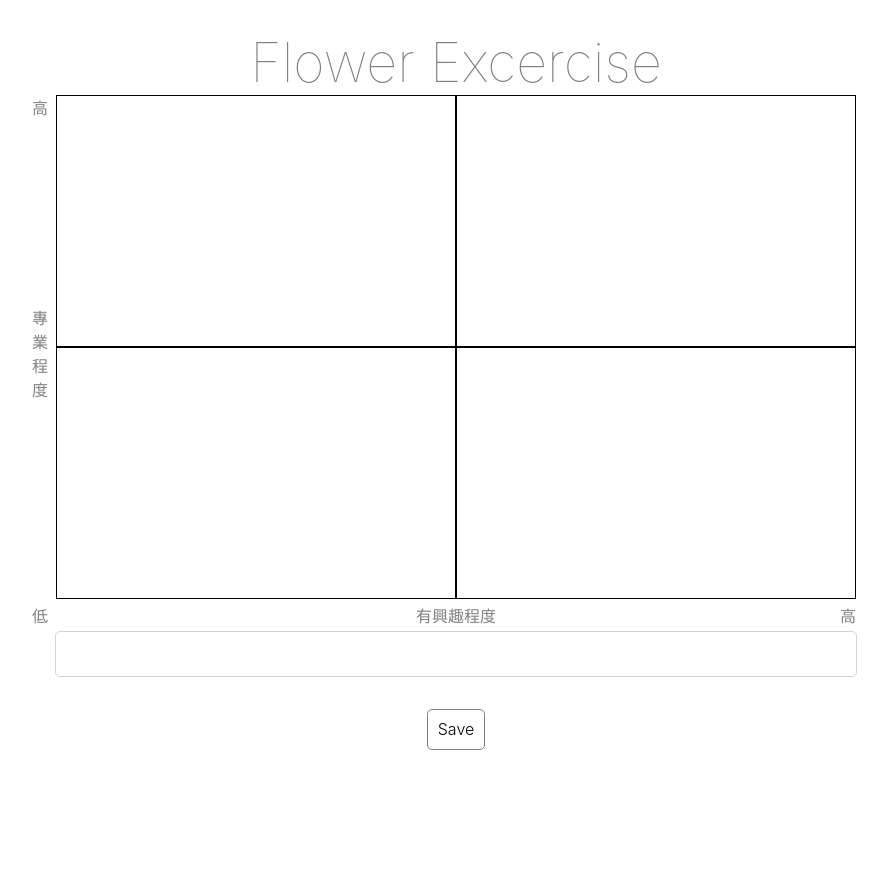
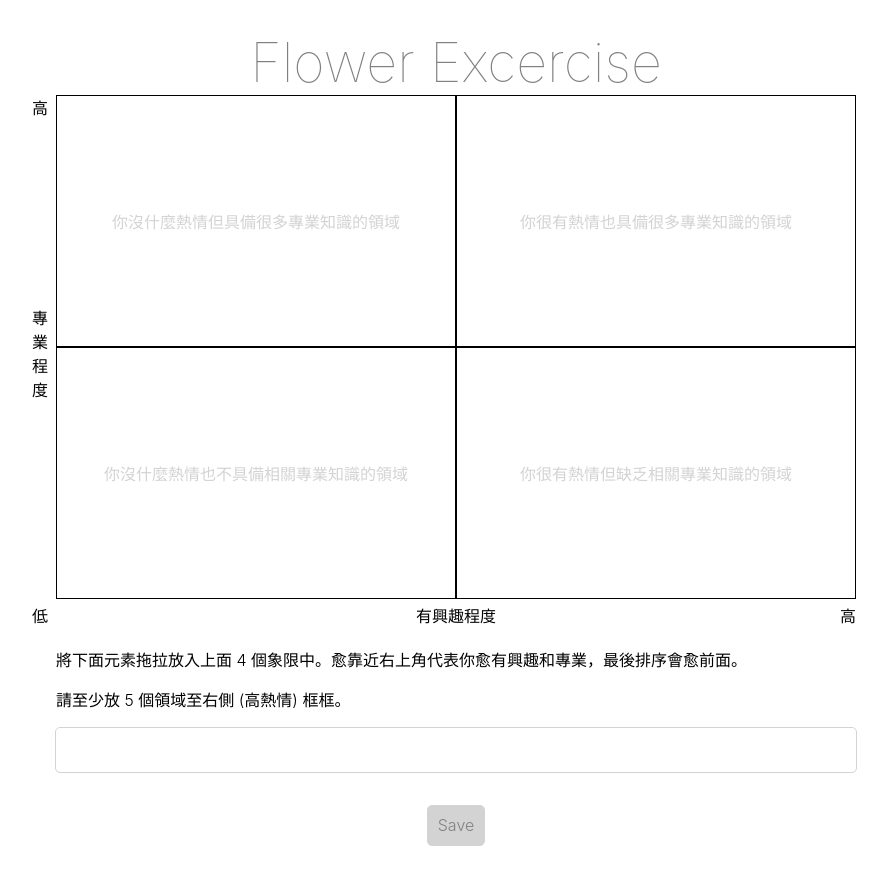
Before and after one commit to liang256/react-flower-exercise, a React (Create React App) app: page /knowledges in a window 1280 px wide. Shown: the top 884 px of the page, without its empty margins (184-1072 px from the left). Before the commit the page ends 814 px from the top, so only its background shows below. Built offline with nearby package versions, Linux system fonts and the light colour scheme.

Commit message:
improve: knowlege page
- improves instructions

```diff
--- a/src/routes/DragAndDrop.css
+++ b/src/routes/DragAndDrop.css
@@ -1,3 +1,14 @@
 .draggable {
     cursor: grab;
 }
+
+.droppable .extraTextContainer {
+    height: 100%;
+    display: flex;
+    justify-content: center;
+    align-items: center;
+}
+
+.droppable .extraTextContainer p{
+    color: lightgray;
+}
--- a/src/routes/DragAndDrop.js
+++ b/src/routes/DragAndDrop.js
@@ -37,10 +37,15 @@ export function Droppable(props) {
 
   return (
     <div
-        className={'droppable ' + props.className == undefined ? '' : props.className}
+        className={'droppable ' + (props.className === undefined ? '' : props.className)}
         onDragOver={(e) => handleDragOver(e)}
         onDrop={props.onDrop}
     >
+
+        {
+          props.extraText !== undefined &&
+          <div className='extraTextContainer'><p>{props.extraText}</p></div>
+        }
         {renderDraggables(props.properties)}
     </div>
   )
--- a/src/routes/FindKnowledges.css
+++ b/src/routes/FindKnowledges.css
@@ -21,7 +21,8 @@
 
 .FindKnowledgeContainer .clearBtn {
     font-size: 12px;
-    color: gray;
+    font-weight: 100;
+    color: black;
     border: gray 1px solid;
     height: 33px;
     margin: 1em;
--- a/src/routes/Knowledges.css
+++ b/src/routes/Knowledges.css
@@ -23,7 +23,7 @@
     width: calc(800px - var(--padding)*2);
     min-height: 27.56px;
     margin: 1em auto;
-    margin-top: 2em;
+    margin-top: 1em;
     padding: var(--padding);
     border: solid 1px lightgray;
     border-radius: 5px;
@@ -57,8 +57,8 @@
 }
 
 .row .cornerText {
-    color:gray;
-    font-weight: 100;
+    color:black;
+    font-weight: 200;
     position: absolute;
     left: -1.5em;
 }
@@ -82,3 +82,14 @@
 .row .cornerText.xCenter {
     left: calc(var(--tableWidth) / 2 - 2.5em);
 }
+
+.instructionContainer {
+    width: 800px;
+    margin: 0 auto;
+    margin-top: 3em;
+    position: relative;
+}
+
+.instructionContainer p {
+    font-weight: 300;
+}
--- a/src/routes/Knowledges.js
+++ b/src/routes/Knowledges.js
@@ -30,7 +30,7 @@ function Knowledges() {
     }
 
     knowledges.map(kn => {
-        boxes[kn.category].push(kn)
+        return boxes[kn.category].push(kn)
     })
 
     const handleDragStart = (e, item) => {
@@ -70,7 +70,8 @@ function Knowledges() {
             .sort(compareByDistance)
             .slice(0, 5)
             .map(f => f.name)
-
+        // 如果第一象限(有專業知識且有興趣)的元素不足 5，
+        // 以第四象限的的領域補足至 5
         if (topFactors.length < 5) {
             topFactors = topFactors.concat(
                 boxes.bottomRight
@@ -99,7 +100,7 @@ function Knowledges() {
                     propClassName='dragfactor sorted'
                     onDragStart={handleDragStart}
                     handleDragStart = {handleDragStart}
-                    // renderProps={renderProps}
+                    extraText='你沒什麼熱情但具備很多專業知識的領域'
                 />
                 <Droppable
                     name='topRight'
@@ -108,7 +109,7 @@ function Knowledges() {
                     className='box'
                     propClassName='dragfactor sorted'
                     handleDragStart = {handleDragStart}
-                    // renderProps={renderProps}
+                    extraText='你很有熱情也具備很多專業知識的領域'
                 />
             </div>
             <div className='row'>
@@ -119,7 +120,7 @@ function Knowledges() {
                     className='box'
                     propClassName='dragfactor sorted'
                     handleDragStart = {handleDragStart}
-                    // renderProps={renderProps}
+                    extraText='你沒什麼熱情也不具備相關專業知識的領域'
                 />
                 <Droppable
                     name='bottomRight'
@@ -128,11 +129,14 @@ function Knowledges() {
                     className='box'
                     propClassName='dragfactor sorted'
                     handleDragStart = {handleDragStart}
-                    // renderProps={renderProps}
+                    extraText='你很有熱情但缺乏相關專業知識的領域'
                 />
             </div>
         </div>
-
+        <div className='instructionContainer'>
+            <p>將下面元素拖拉放入上面 4 個象限中。愈靠近右上角代表你愈有興趣和專業，最後排序會愈前面。</p>
+            <p>請至少放 5 個領域至右側 (高熱情) 框框。</p>
+        </div>
         <Droppable
             name='unsorted'
             properties={boxes.unsorted}
@@ -145,7 +149,7 @@ function Knowledges() {
             <LinkButton
                 to = '/'
                 text = 'Save'
-                enable = {boxes.unsorted.length === 0 ? true : false}
+                enable = {boxes.topRight.length + boxes.bottomRight.length >= 5 ? true : false}
                 onClick = {handleSave}
             />
         </div>
```
